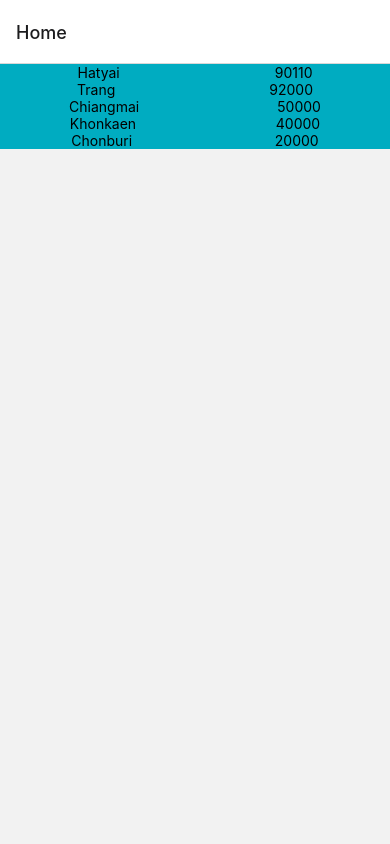
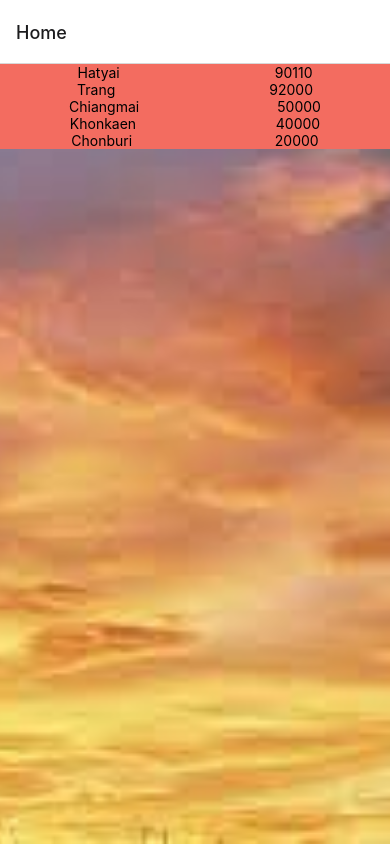
Before and after one commit to Watcharawit446/Lab3SA04, a React Native app: screen /Home in a window 390 px wide. Built offline with nearby package versions, Linux system fonts and the light colour scheme.

Commit message:
Part6 commit 4

```diff
--- a/screen/ZipCodeScreen.js
+++ b/screen/ZipCodeScreen.js
@@ -22,21 +22,26 @@
     export default function ZipCodeScreen(){
         const navigation = useNavigation()
         return (
-        <View>
+        <ImageBackground source={require('../bg.jpg')} style={styles.backdrop}>
+
         <FlatList
         data={availableZipItems}
         keyExtractor={_keyExtractor}
         renderItem={({item}) => <ZipItem {...item} navigation={navigation}/>}
         />
         <StatusBar style="auto" />
-        </View>
+        </ImageBackground>
         );
 
        }
 
        const styles = StyleSheet.create({
+        backdrop: {
+            width: '100%',
+            height: '100%',
+        },
         ZipItem: {
-            backgroundColor: '#00ACC1',
+            backgroundColor: '#f36c60',
             alignSelf: 'stretch',
             flex: 1,
             flexDirection: 'row',
```
Also changed, not shown: submission.txt.
